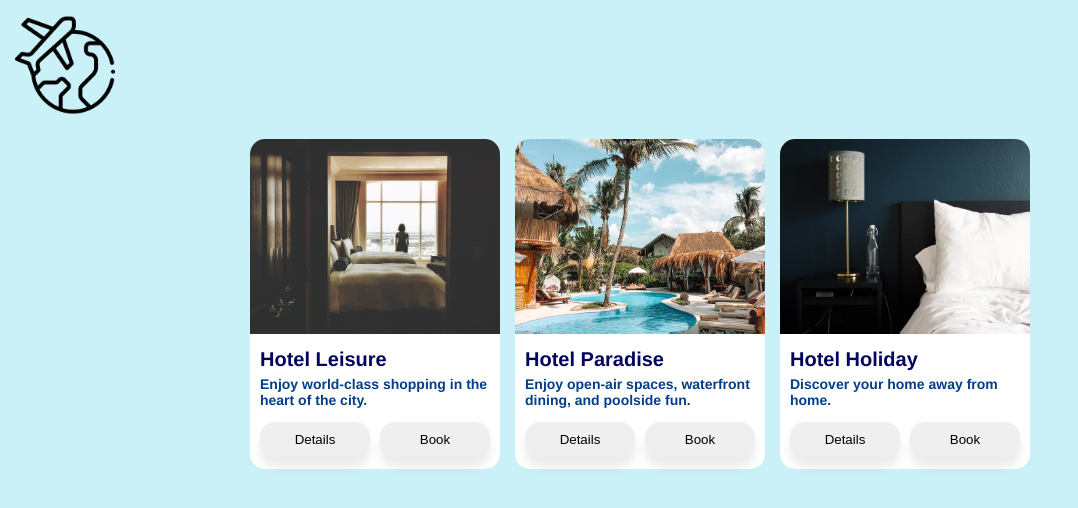
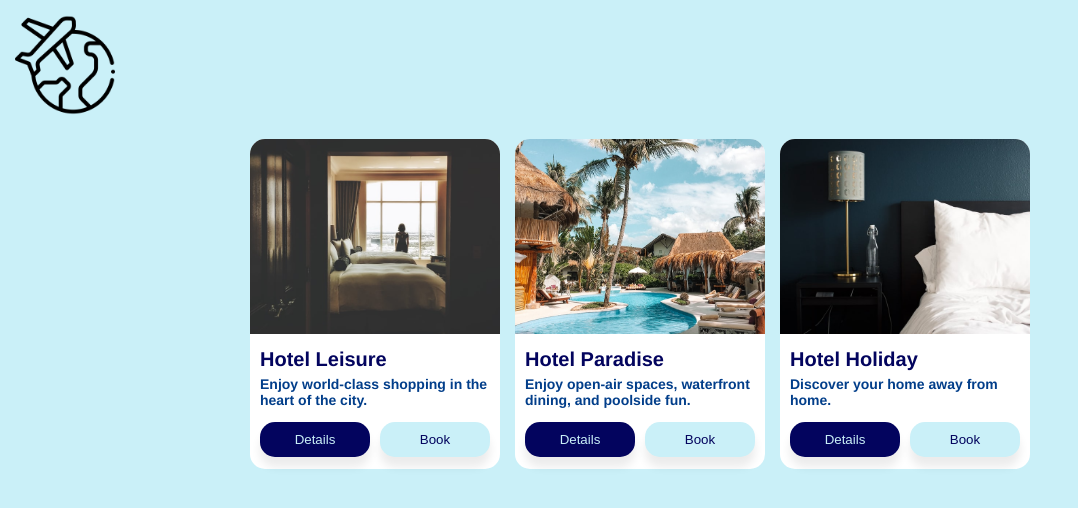
Before and after one commit to fromDreamToGoal/starter-code-CSS-in-JS, a React (Create React App) app: page / in a window 1280 px wide. Shown: the top 508 px of the page, without its empty margins (0-1078 px from the left). Built offline with nearby package versions, Linux system fonts and the light colour scheme.

Commit message:
used composition for styling app

```diff
--- a/src/App.js
+++ b/src/App.js
@@ -8,7 +8,8 @@ import {
   TitleWrapper,
   DescriptionWrapper,
   ActionsWrapper,
-  Button,
+  PrimaryButton,
+  SecondaryButton,
 } from "./styles";
 // import `css`and `ThemeProvider` from "@emotion/react" package
 // import styled components, theming and animation from "./styles.js" file
@@ -84,8 +85,8 @@ function App() {
                 <DescriptionWrapper>{hotel.description}</DescriptionWrapper>
               </TextWrapper>
               <ActionsWrapper>
-                <Button>Details</Button>
-                <Button>Book</Button>
+                <PrimaryButton>Details</PrimaryButton>
+                <SecondaryButton>Book</SecondaryButton>
               </ActionsWrapper>
             </CardWrapper>
           );
--- a/src/styles.js
+++ b/src/styles.js
@@ -40,7 +40,7 @@ export const ActionsWrapper = styled.div`
   display: flex;
 `;
 
-export const Button = styled.button`
+const Button = styled.button`
   width: 100%;
   margin-right: 10px;
   margin-top: 4px;
@@ -55,3 +55,13 @@ export const Button = styled.button`
     box-shadow: 0 15px 15px rgba(0, 0, 0, 0.16);
   }
 `;
+
+export const PrimaryButton = styled(Button)`
+  background-color: #03045e;
+  color: #caf0f8;
+`;
+
+export const SecondaryButton = styled(Button)`
+  background-color: #caf0f8;
+  color: #03045e;
+`;
```
